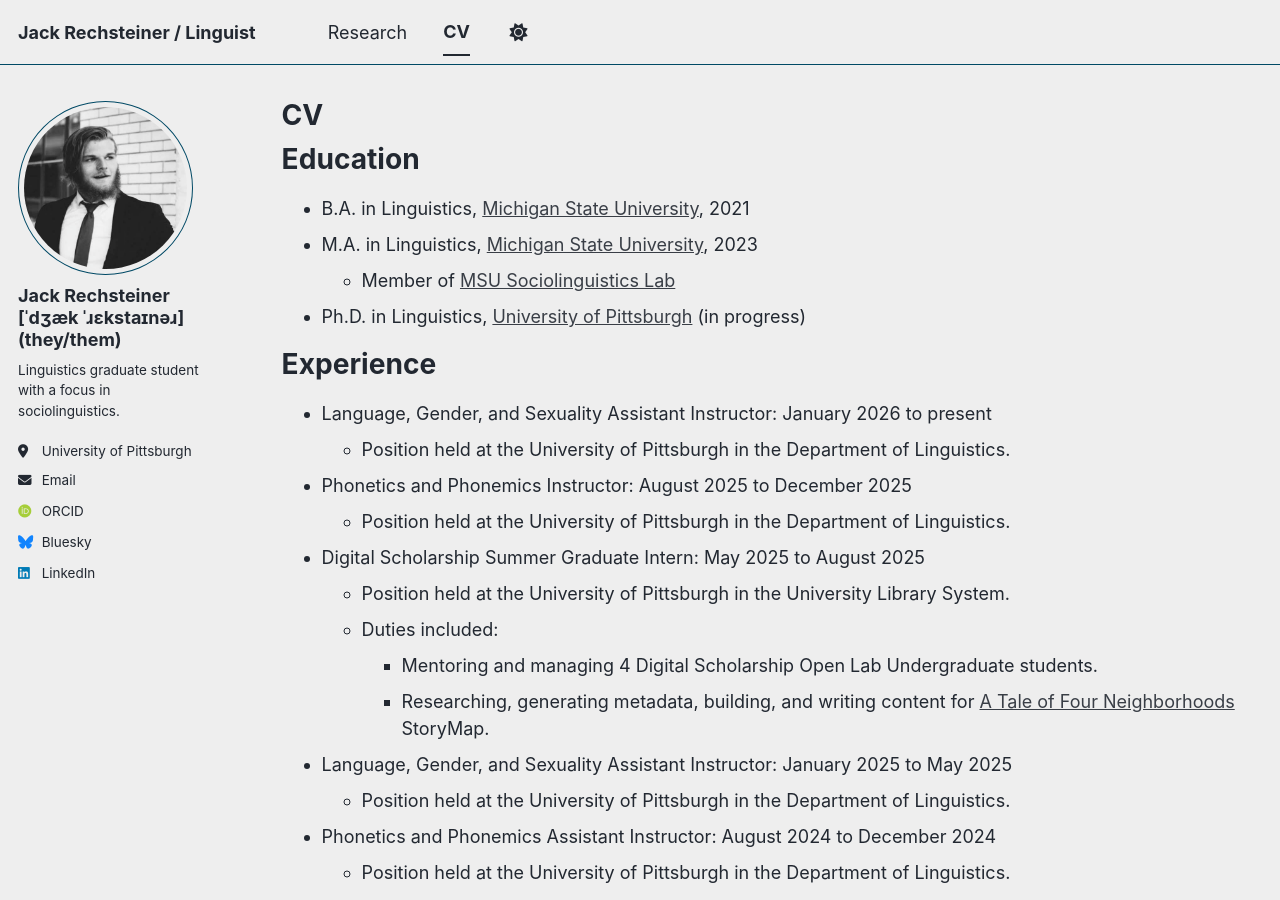
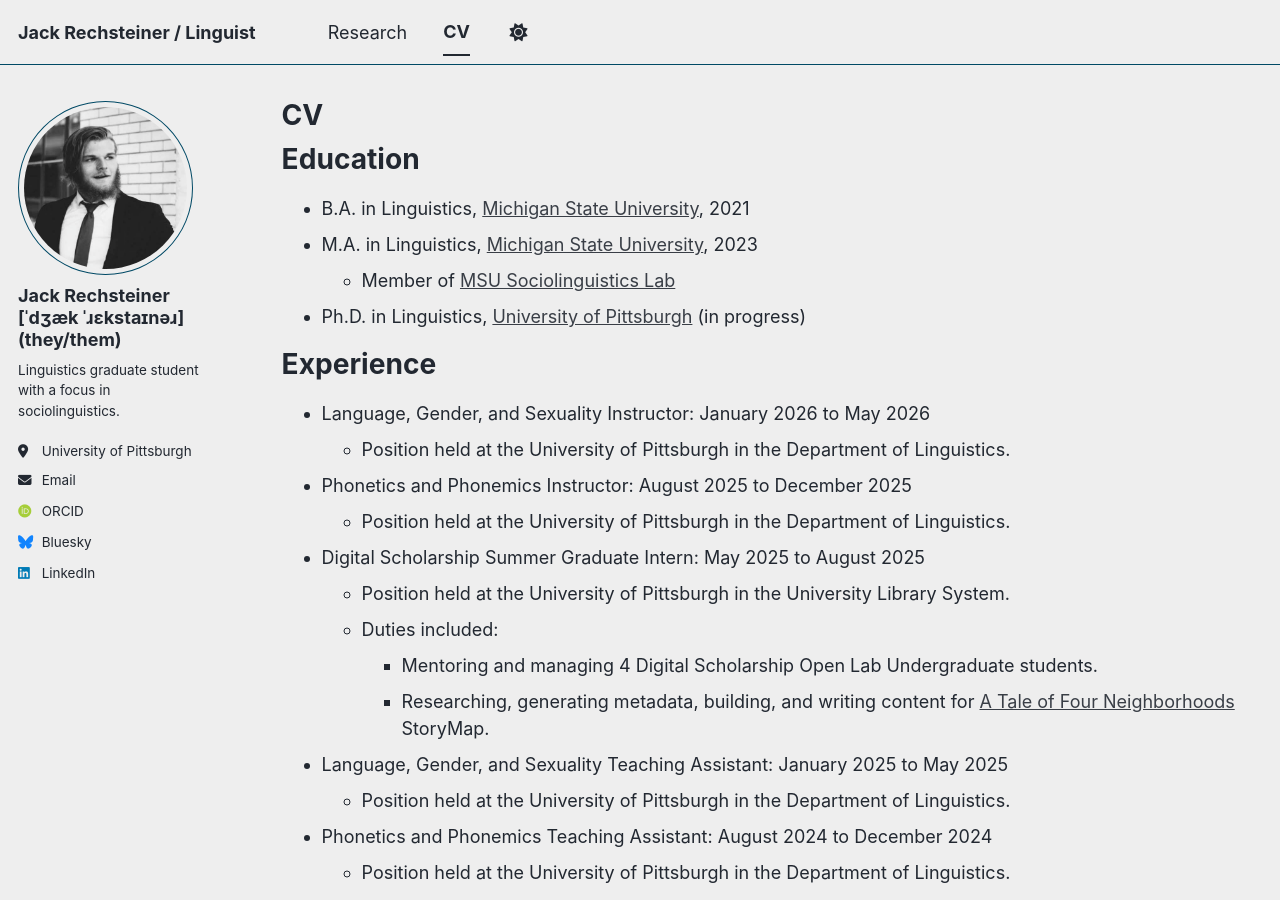
Before and after one commit to jackrechsteiner/jackrechsteiner.github.io, a Jekyll site: the page built from _pages/cv.md, in a window 1280 px wide and 900 px high. Built offline with Jekyll 4.4.1, drawn with Linux system fonts in a browser that asks for light colours; some web fonts are replaced; a script bundle is joined from its source files by our own code; library files that are not in the unit come from our copies.

Commit message:
Updating position names

```diff
--- a/_pages/cv.md
+++ b/_pages/cv.md
@@ -19,7 +19,7 @@ Education
 Experience
 ======
 
-* Language, Gender, and Sexuality Assistant Instructor: January 2026 to present
+* Language, Gender, and Sexuality Instructor: January 2026 to May 2026
   * Position held at the University of Pittsburgh in the Department of Linguistics.
 
 * Phonetics and Phonemics Instructor: August 2025 to December 2025
@@ -31,10 +31,10 @@ Experience
     * Mentoring and managing 4 Digital Scholarship Open Lab Undergraduate students.
     * Researching, generating metadata, building, and writing content for [A Tale of Four Neighborhoods](https://arcg.is/4iSbG) StoryMap.
 
-* Language, Gender, and Sexuality Assistant Instructor: January 2025 to May 2025
+* Language, Gender, and Sexuality Teaching Assistant: January 2025 to May 2025
   * Position held at the University of Pittsburgh in the Department of Linguistics.
 
-* Phonetics and Phonemics Assistant Instructor: August 2024 to December 2024
+* Phonetics and Phonemics Teaching Assistant: August 2024 to December 2024
   * Position held at the University of Pittsburgh in the Department of Linguistics.
 
 * Digital Scholarship Summer Graduate Intern: May 2024 to August 2024
```
